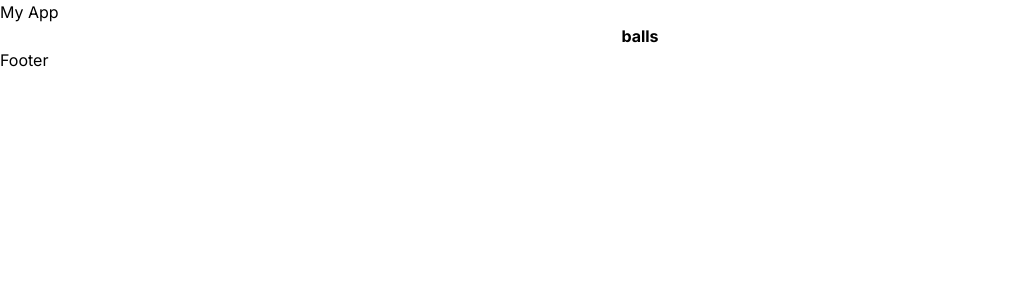
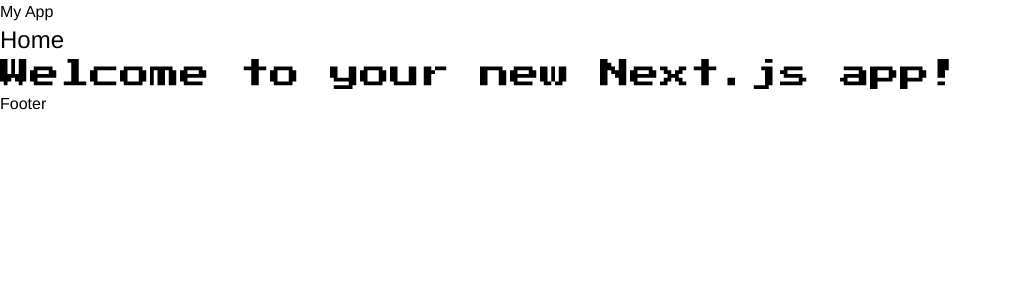
Before and after one commit to yuzejosh/flow, a Next.js app: page / in a window 1280 px wide. Shown: the top 300 px of the page, without its empty margins (0-1012 px from the left). Built offline with nearby package versions, Linux system fonts and the light colour scheme.

Commit message:
add global font and pixel font

```diff
--- a/src/app/globals.css
+++ b/src/app/globals.css
@@ -1,3 +1,20 @@
+@font-face {
+    font-family: 'PressStart2P';
+    src: url('/PressStart2P.ttf') format('truetype');
+    font-weight: normal;
+    font-style: normal;
+}
+
+.press-start {
+    font-family: 'PressStart2P';
+}
+
+body {
+    font-family: Helvetica;
+}
+
+
+
 @tailwind base;
 @tailwind components;
 @tailwind utilities;
--- a/src/app/layout.tsx
+++ b/src/app/layout.tsx
@@ -1,11 +1,7 @@
 import type { Metadata } from "next";
-import { Inter } from "next/font/google";
 import "./globals.css";
 import Header from "./ui/header";
 import Footer from "./ui/footer";
-import Head from "next/head";
-
-const inter = Inter({ subsets: ["latin"] });
 
 export const metadata: Metadata = {
   title: "Create Next App",
@@ -19,7 +15,7 @@
 }>) {
   return (
     <html lang="en">
-      <body className={inter.className}>
+      <body>
         <Header />
         {children}
         <Footer />
--- a/src/app/page.tsx
+++ b/src/app/page.tsx
@@ -1,5 +1,8 @@
 export default function Home() {
   return (
-    <h1 className = "font-bold text-center">balls</h1>
+    <main className="">
+      <h1 className="text-2xl">Home</h1>
+      <p className="press-start text-3xl">Welcome to your new Next.js app!</p>
+    </main>
   );
 }
```
Also changed, not shown: public/PressStart2P.ttf (added), src/app/ui/flow-logo.svg (added).
